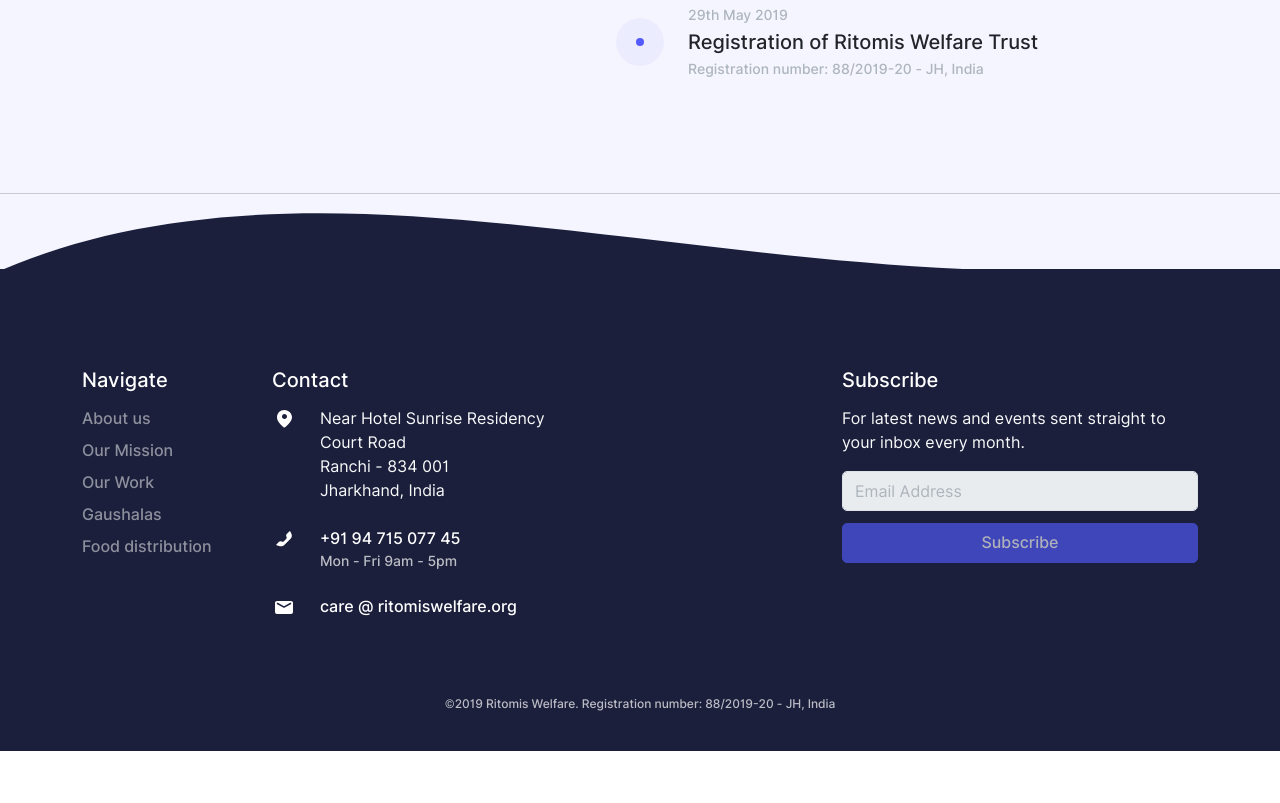
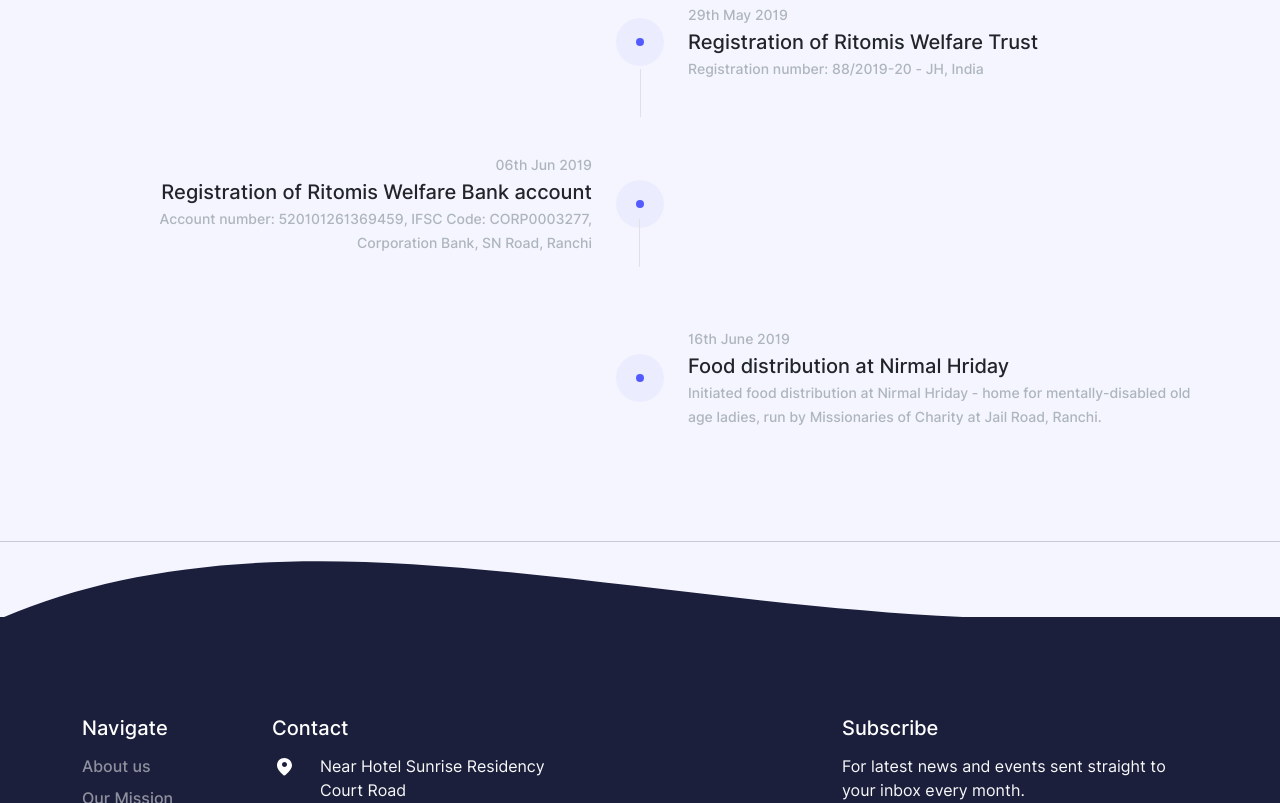
Before and after one commit to ritomiswelfare/ritomiswelfare.github.io, a plain HTML site: page about-us.html in a window 1280 px wide. Shown: the part 2650-3453 px from the top of the page. Before the commit the page ends 3401 px from the top, so only its background shows below. Drawn offline with Linux system fonts and the light colour scheme; a web font is replaced by a local one.

Commit message:
Updated Ritomis Welfare history timeline

```diff
--- a/about-us.html
+++ b/about-us.html
@@ -224,6 +224,22 @@
                             <span class="text-small text-muted">Registration number: 88/2019-20 - JH, India</span>
                         </div>
                     </li>
+                    <li data-aos="fade-left">
+                        <div class="process-circle bg-primary"></div>
+                        <div>
+                            <span class="text-small text-muted">06th Jun 2019</span>
+                            <h5 class="mb-0">Registration of Ritomis Welfare Bank account</h5>
+                            <span class="text-small text-muted">Account number: 520101261369459, IFSC Code: CORP0003277, Corporation Bank, SN Road, Ranchi</span>
+                        </div>
+                    </li>
+                    <li data-aos="fade-left">
+                        <div class="process-circle bg-primary"></div>
+                        <div>
+                            <span class="text-small text-muted">16th June 2019</span>
+                            <h5 class="mb-0">Food distribution at Nirmal Hriday</h5>
+                            <span class="text-small text-muted">Initiated food distribution at Nirmal Hriday - home for mentally-disabled old age ladies, run by Missionaries of Charity at Jail Road, Ranchi.</span>
+                        </div>
+                    </li>
                 </ol>
             </div>
         </div>
```
